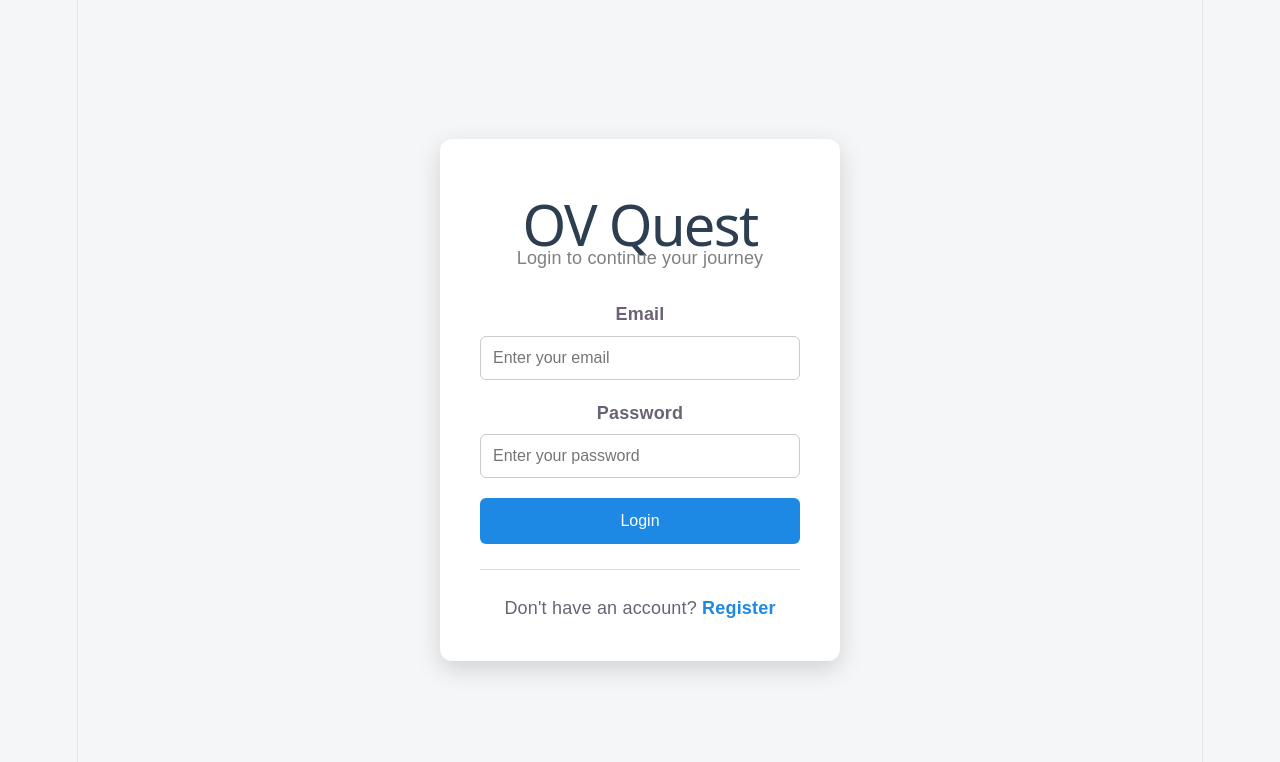
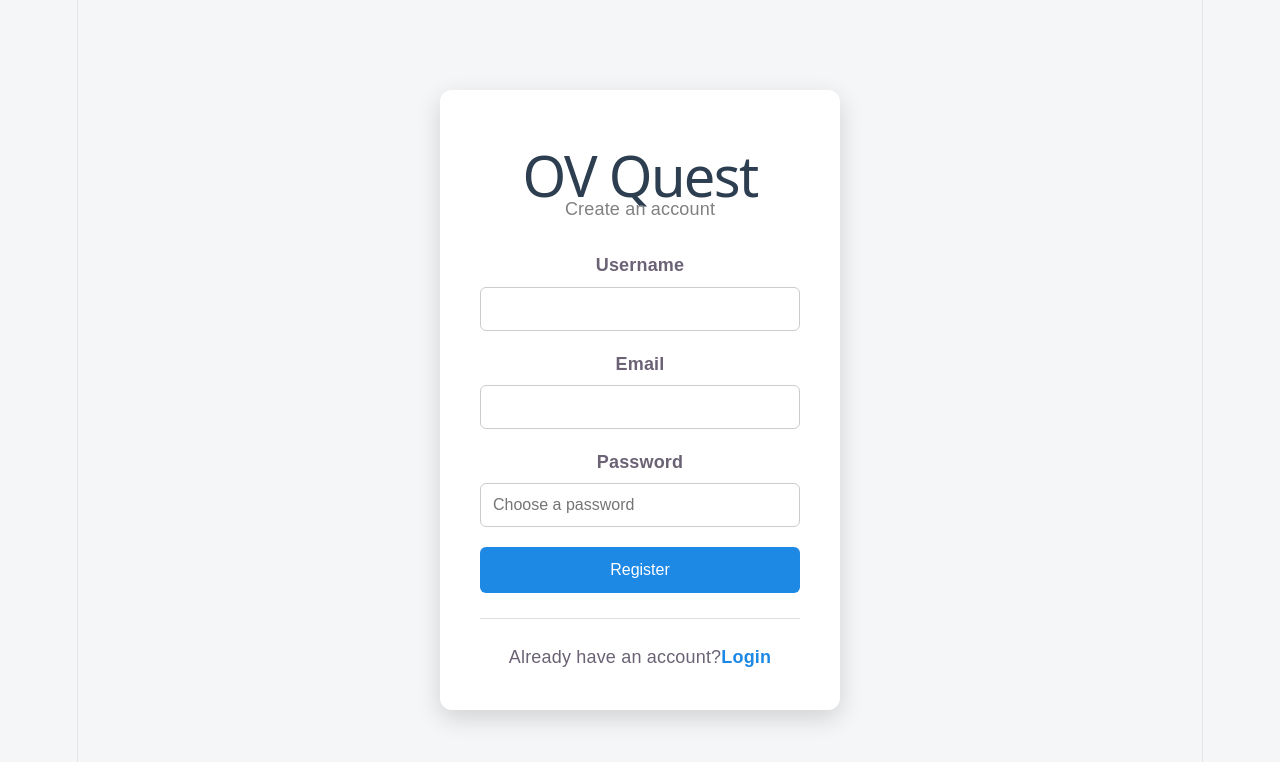
Before and after one commit to krijn-horst/ov_game, a React (Vite) app in the folder frontend/: page /register in a window 1280 px wide. Shown: the top 762 px of the page. Built offline with nearby package versions, Linux system fonts and the light colour scheme.

Commit message:
added register new user to session storage. Duplicate usernames and emails not possible

```diff
--- a/frontend/package.json
+++ b/frontend/package.json
@@ -15,7 +15,7 @@
     "react": "^19.2.7",
     "react-dom": "^19.2.7",
     "react-hook-form": "^7.83.0",
-    "react-router-dom": "^7.18.1",
+    "react-router-dom": "^7.18.2",
     "zod": "^4.4.3"
   },
   "devDependencies": {
--- a/frontend/src/App.tsx
+++ b/frontend/src/App.tsx
@@ -1,122 +1,39 @@
-import { useState } from 'react'
-import reactLogo from './assets/react.svg'
-import viteLogo from './assets/vite.svg'
-import heroImg from './assets/hero.png'
-import './App.css'
+import { BrowserRouter, Routes, Route } from "react-router-dom";
+
+import Login from "./pages/Login";
+import Register from "./pages/Register";
+import HomePage from "./pages/Homepage";
 
 function App() {
-  const [count, setCount] = useState(0)
+    return (
+        <BrowserRouter>
 
-  return (
-    <>
-      <section id="center">
-        <div className="hero">
-          <img src={heroImg} className="base" width="170" height="179" alt="" />
-          <img src={reactLogo} className="framework" alt="React logo" />
-          <img src={viteLogo} className="vite" alt="Vite logo" />
-        </div>
-        <div>
-          <h1>Get started</h1>
-          <p>
-            Edit <code>src/App.tsx</code> and save to test <code>HMR</code>
-          </p>
-        </div>
-        <button
-          type="button"
-          className="counter"
-          onClick={() => setCount((count) => count + 1)}
-        >
-          Count is {count}
-        </button>
-      </section>
+            <Routes>
 
-      <div className="ticks"></div>
+                <Route
+                    path="/"
+                    element={<Login />}
+                />
 
-      <section id="next-steps">
-        <div id="docs">
-          <svg className="icon" role="presentation" aria-hidden="true">
-            <use href="/icons.svg#documentation-icon"></use>
-          </svg>
-          <h2>Documentation</h2>
-          <p>Your questions, answered</p>
-          <ul>
-            <li>
-              <a href="https://vite.dev/" target="_blank">
-                <img className="logo" src={viteLogo} alt="" />
-                Explore Vite
-              </a>
-            </li>
-            <li>
-              <a href="https://react.dev/" target="_blank">
-                <img className="button-icon" src={reactLogo} alt="" />
-                Learn more
-              </a>
-            </li>
-          </ul>
-        </div>
-        <div id="social">
-          <svg className="icon" role="presentation" aria-hidden="true">
-            <use href="/icons.svg#social-icon"></use>
-          </svg>
-          <h2>Connect with us</h2>
-          <p>Join the Vite community</p>
-          <ul>
-            <li>
-              <a href="https://github.com/vitejs/vite" target="_blank">
-                <svg
-                  className="button-icon"
-                  role="presentation"
-                  aria-hidden="true"
-                >
-                  <use href="/icons.svg#github-icon"></use>
-                </svg>
-                GitHub
-              </a>
-            </li>
-            <li>
-              <a href="https://chat.vite.dev/" target="_blank">
-                <svg
-                  className="button-icon"
-                  role="presentation"
-                  aria-hidden="true"
-                >
-                  <use href="/icons.svg#discord-icon"></use>
-                </svg>
-                Discord
-              </a>
-            </li>
-            <li>
-              <a href="https://x.com/vite_js" target="_blank">
-                <svg
-                  className="button-icon"
-                  role="presentation"
-                  aria-hidden="true"
-                >
-                  <use href="/icons.svg#x-icon"></use>
-                </svg>
-                X.com
-              </a>
-            </li>
-            <li>
-              <a href="https://bsky.app/profile/vite.dev" target="_blank">
-                <svg
-                  className="button-icon"
-                  role="presentation"
-                  aria-hidden="true"
-                >
-                  <use href="/icons.svg#bluesky-icon"></use>
-                </svg>
-                Bluesky
-              </a>
-            </li>
-          </ul>
-        </div>
-      </section>
+                <Route
+                    path="/login"
+                    element={<Login />}
+                />
 
-      <div className="ticks"></div>
-      <section id="spacer"></section>
-    </>
-  )
+                <Route
+                    path="/register"
+                    element={<Register />}
+                />
+
+                <Route
+                    path="/home"
+                    element={<HomePage />}
+                />
+
+            </Routes>
+
+        </BrowserRouter>
+    );
 }
 
-export default App
+export default App;
--- a/frontend/src/main.tsx
+++ b/frontend/src/main.tsx
@@ -1,10 +1,10 @@
 import { StrictMode } from 'react'
 import { createRoot } from 'react-dom/client'
 import './index.css'
-import Login from "./pages/Login"
+import App from './App'
 
 createRoot(document.getElementById('root')!).render(
   <StrictMode>
-    <Login />
+    <App />
   </StrictMode>,
 )
--- /dev/null
+++ b/frontend/src/pages/Homepage.tsx
@@ -0,0 +1,7 @@
+const HomePage = () => {
+    return (
+        <h1>Homepage</h1>
+    );
+};
+
+export default HomePage;
--- a/frontend/src/pages/Login.tsx
+++ b/frontend/src/pages/Login.tsx
@@ -1,4 +1,5 @@
 import { useState } from "react";
+import { Link } from "react-router-dom";
 import "./Login.css";
 
 const Login = () => {
@@ -62,7 +63,7 @@ const Login = () => {
 
                 <p className="register">
                     Don't have an account?
-                    <a href="#"> Register</a>
+                    <Link to="/register"> Register</Link>
                 </p>
 
             </div>
--- /dev/null
+++ b/frontend/src/pages/Register.css
@@ -0,0 +1,145 @@
+* {
+    margin: 0;
+    padding: 0;
+    box-sizing: border-box;
+}
+
+body {
+    font-family: Arial, Helvetica, sans-serif;
+    background: #f4f6f8;
+}
+
+.register-container {
+    height: 100vh;
+
+    display: flex;
+    justify-content: center;
+    align-items: center;
+}
+
+.register-card {
+
+    width: 400px;
+
+    background: white;
+
+    padding: 40px;
+
+    border-radius: 12px;
+
+    box-shadow:
+        0 8px 25px rgba(0,0,0,.15);
+}
+
+.register-card h1 {
+
+    text-align: center;
+    margin-bottom: 8px;
+
+    color: #2c3e50;
+}
+
+.subtitle {
+
+    text-align: center;
+
+    color: gray;
+
+    margin-bottom: 30px;
+}
+
+.form-group {
+
+    display: flex;
+    flex-direction: column;
+
+    margin-bottom: 20px;
+}
+
+.form-group label {
+
+    margin-bottom: 8px;
+
+    font-weight: bold;
+}
+
+.form-group input {
+
+    padding: 12px;
+
+    border: 1px solid #ccc;
+
+    border-radius: 6px;
+
+    font-size: 16px;
+}
+
+.form-group input:focus {
+
+    outline: none;
+
+    border-color: #1e88e5;
+}
+
+button {
+
+    width: 100%;
+
+    padding: 14px;
+
+    border: none;
+
+    border-radius: 6px;
+
+    background: #1e88e5;
+
+    color: white;
+
+    font-size: 16px;
+
+    cursor: pointer;
+
+    transition: .2s;
+}
+
+button:hover {
+
+    background: #1565c0;
+}
+
+.divider {
+
+    margin: 25px 0;
+
+    border-top: 1px solid #ddd;
+}
+
+.register {
+
+    text-align: center;
+}
+
+.register a {
+
+    color: #1e88e5;
+
+    text-decoration: none;
+
+    font-weight: bold;
+}
+
+.register a:hover {
+
+    text-decoration: underline;
+}
+
+.error-message {
+    color: red;
+    text-align: center;
+    margin-bottom: 15px;
+    font-size: 14px;
+}
+
+.input-error {
+    border: 2px solid red !important;
+}
--- /dev/null
+++ b/frontend/src/pages/Register.tsx
@@ -0,0 +1,169 @@
+import { useState } from "react";
+import { Link } from "react-router-dom";
+import "./Register.css";
+
+const Register = () => {
+    const [username, setUsername] = useState("");
+    const [email, setEmail] = useState("");
+    const [password, setPassword] = useState("");
+    const [error, setError] = useState("");
+    const [errorField, setErrorField] = useState("");
+
+    const handleRegister = (e: React.FormEvent) => {
+    e.preventDefault();
+
+    const existingUsers = JSON.parse(
+        sessionStorage.getItem("users") || "[]"
+    );
+
+    const usernameExists = existingUsers.some(
+        (user: any) => user.username === username
+    );
+
+    const emailExists = existingUsers.some(
+        (user: any) => user.email === email
+    );
+
+
+    if (usernameExists) {
+        setError("Username already exists");
+        setErrorField("username");
+        return;
+    }
+
+
+    if (emailExists) {
+        setError("Email already exists");
+        setErrorField("email");
+        return;
+    }
+
+
+    const newUser = {
+        username,
+        email,
+        password,
+    };
+
+
+    existingUsers.push(newUser);
+
+
+    sessionStorage.setItem(
+        "users",
+        JSON.stringify(existingUsers)
+    );
+
+
+    alert("Account created!");
+
+
+    window.location.href = "/login";
+};
+
+    return (
+        <div className="register-container">
+
+            <div className="register-card">
+
+                <h1>OV Quest</h1>
+
+                <p className="subtitle">
+                    Create an account
+                </p>
+
+                <form onSubmit={handleRegister}>
+
+                    <div className="form-group">
+
+                        <label>Username</label>
+
+                        <input
+                            className={
+                                errorField === "username"
+                                ? "input-error"
+                                : ""
+                            }
+
+                            type="text"
+
+                            value={username}
+
+                            onChange={(e) => {
+                                setUsername(e.target.value);
+                                setError("");
+                                setErrorField("");
+                            }}
+                        />
+
+                    </div>
+
+                    <div className="form-group">
+
+                        <label>Email</label>
+
+                        <input
+                            className={
+                                errorField === "email"
+                                ? "input-error"
+                                : ""
+                            }
+
+                            type="email"
+
+                            value={email}
+
+                            onChange={(e) => {
+                                setEmail(e.target.value);
+                                setError("");
+                                setErrorField("");
+                            }}
+                        />
+
+                    </div>
+
+                    <div className="form-group">
+
+                        <label>Password</label>
+
+                        <input
+                            type="password"
+                            placeholder="Choose a password"
+                            value={password}
+                            onChange={(e) => setPassword(e.target.value)}
+                            required
+                        />
+
+                    </div>
+
+                    {error && (
+                        <p className="error-message">
+                            {error}
+                        </p>
+                    )}
+
+                        <button type="submit">
+                        Register
+                    </button>
+
+                </form>
+
+                <div className="divider" />
+
+                <p className="register">
+
+                    Already have an account?
+
+                    <Link to="/login">
+                        Login
+                    </Link>
+
+                </p>
+
+            </div>
+
+        </div>
+    );
+};
+
+export default Register;
```
Also changed, not shown: 1 other file (tests, documents, lock files or other folders).
